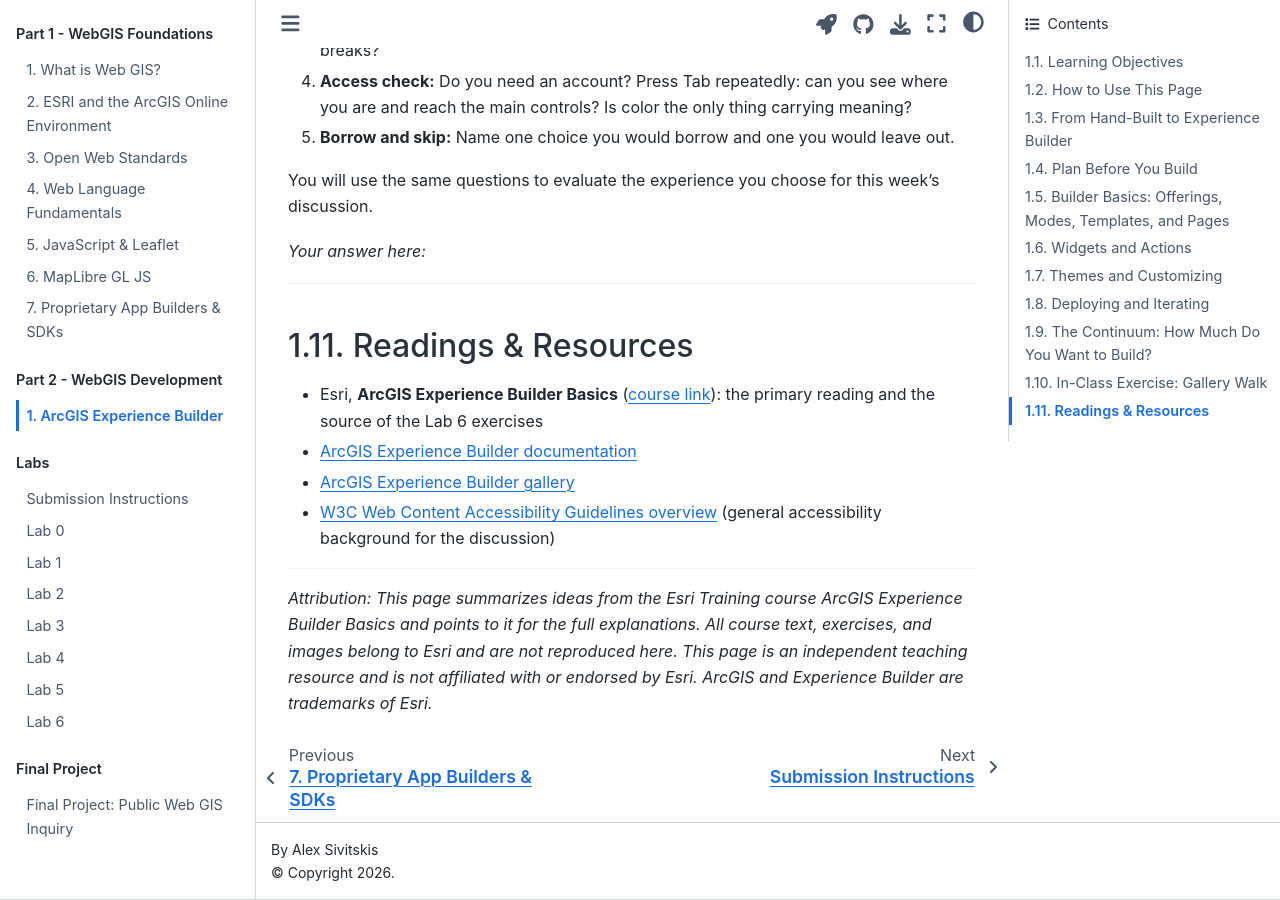
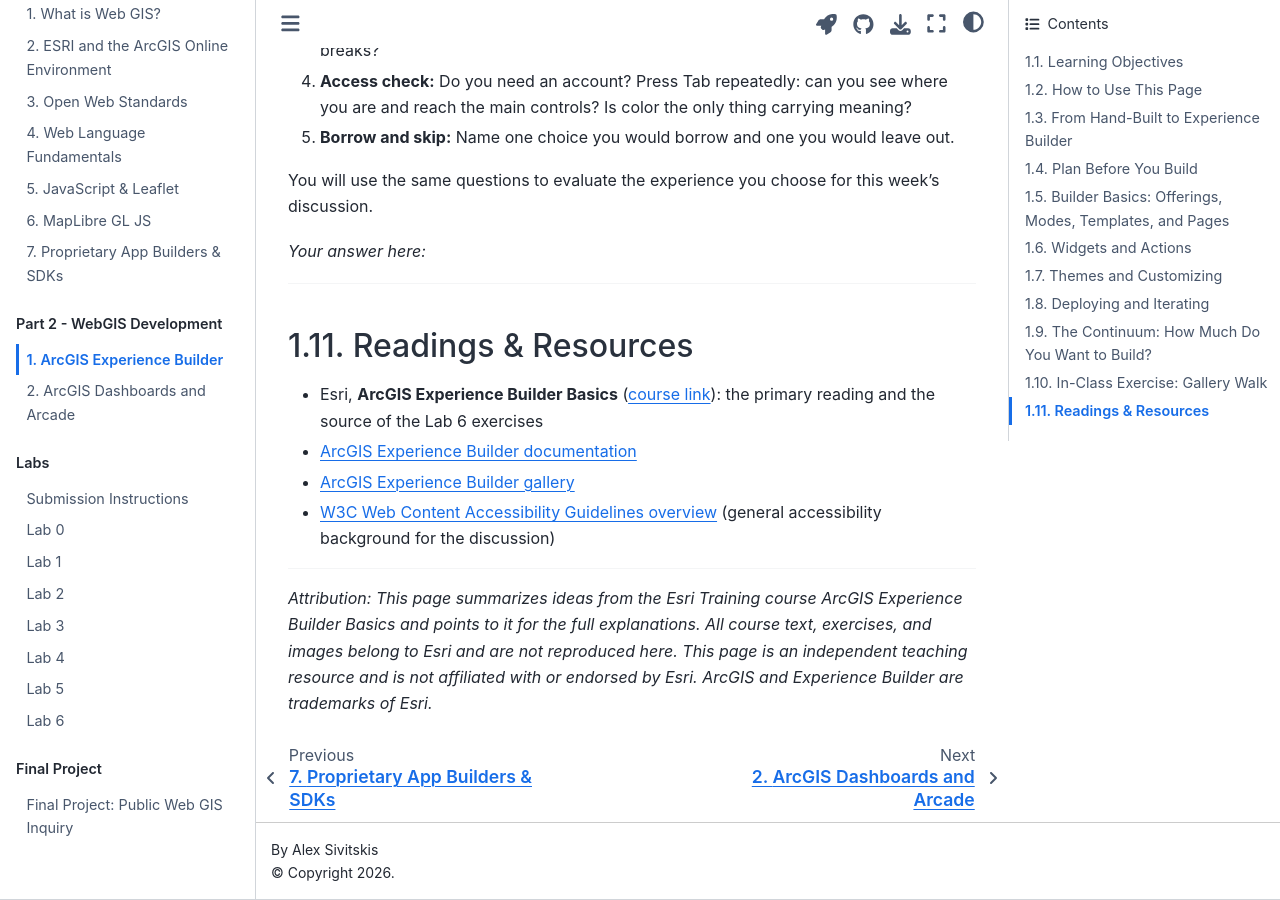
Before and after one commit to asivitskis/giss-366, a Jupyter Book: the page built from book/create/08_experience_builder.ipynb, in a window 1280 px wide and 900 px high, scrolled down 6350 px. Built offline with Jupyter Book 1.0.4 settings and Sphinx 7.4.7 and the Sphinx Book theme 1.1.4, drawn with Linux system fonts in a browser that asks for light colours.

Commit message:
update week 9 content

```diff
--- a/_toc.yml
+++ b/_toc.yml
@@ -38,6 +38,7 @@
     maxdepth: 2
     chapters:
       - file: book/create/08_experience_builder
+      - file: book/create/09_dashboards_arcade
   - caption: Labs
     numbered: false
     maxdepth: 2
```
Also changed, not shown: book/create/09_dashboards_arcade.ipynb (added).
